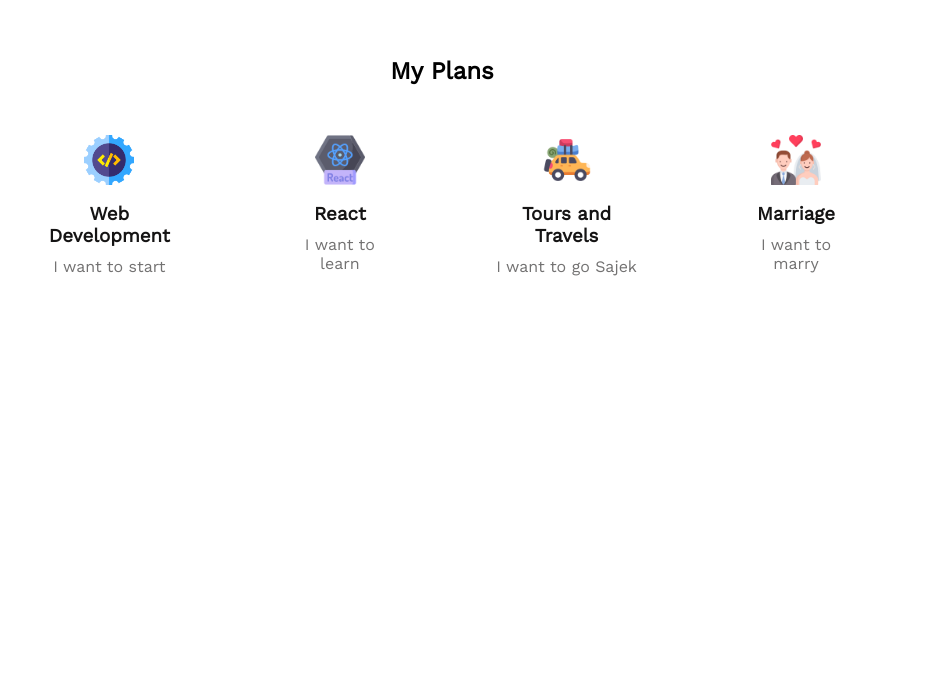
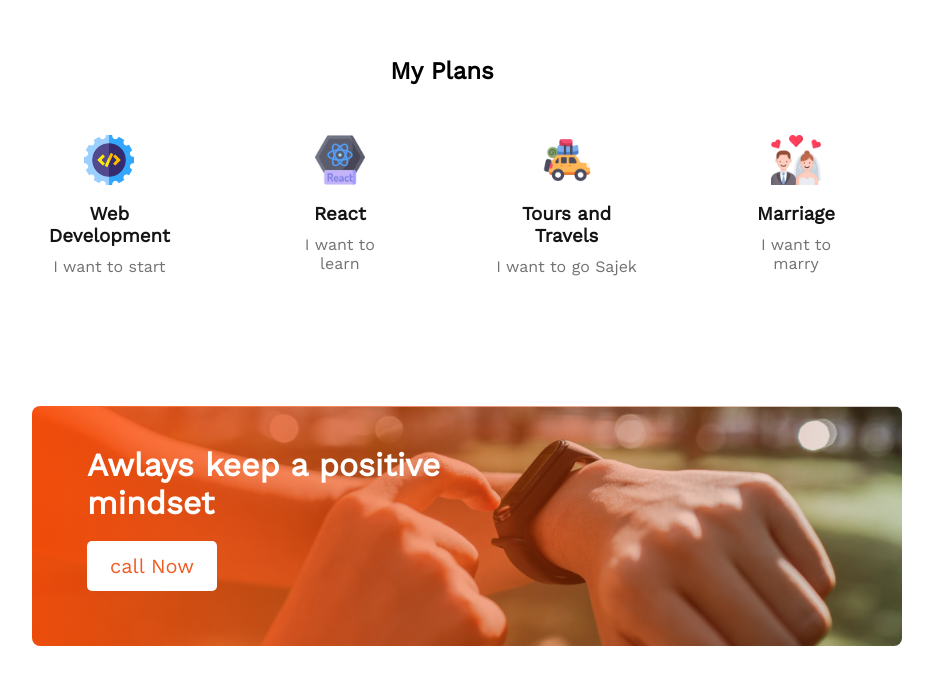
Before and after one commit to Md-Zahid-Alam/new-year-new-plans, a plain HTML site: page index.html in a window 1280 px wide. Shown: the part 1722-2406 px from the top of the page, without its empty margins (198-1131 px from the left). Before the commit the page ends 2123 px from the top, so only its background shows below. Drawn offline with nearby package versions, Linux system fonts and the light colour scheme.

Commit message:
call now section and gradient added

```diff
--- a/css/style.css
+++ b/css/style.css
@@ -114,3 +114,38 @@ div.plans-item p{
     color: #737272;
     margin-top: 10px;
 }
+
+/* Call Now Styles */
+
+.call-now{
+    width: 870px;
+    height: 240px;
+    background-image: linear-gradient(to right, rgba(252, 75, 6, 0.9), rgba(70, 43, 34, 0.1)), url('../images/watch.png');
+    background-size: cover;
+    border-radius: 8px;
+    margin: 130px 230px 130px 230px;
+}
+
+.call-now-title{
+    width: 460px;
+    height: 95px;
+    font-weight: 700;
+    font-size: 32px;
+    padding-top: 40px;
+    padding-left: 55px;
+    color: #FFFFFF;
+}
+
+.call-now-button{
+    width: 130px;
+    height: 50px;
+    border-radius: 5px;
+    border: none;
+    background-color: #FFFFFF;
+    color: #F15B22;
+    font-size: 20px;
+    margin-left: 55px;
+    text-align: center;
+}
+
+/* Footer Styles */
--- a/index.html
+++ b/index.html
@@ -64,6 +64,13 @@
             </div>
         </section>
 
+        <section class="call-now">
+            <div>
+                <h3 class="call-now-title">Awlays keep a positive mindset</h3>
+                <button class="call-now-button">call Now</button>
+            </div>
+        </section>
+
     </main>
     <footer>
 
```
